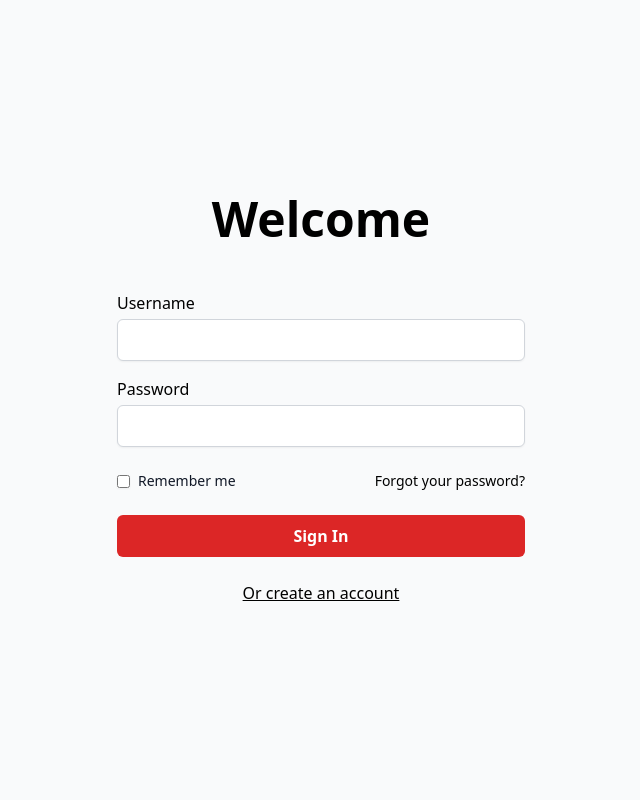
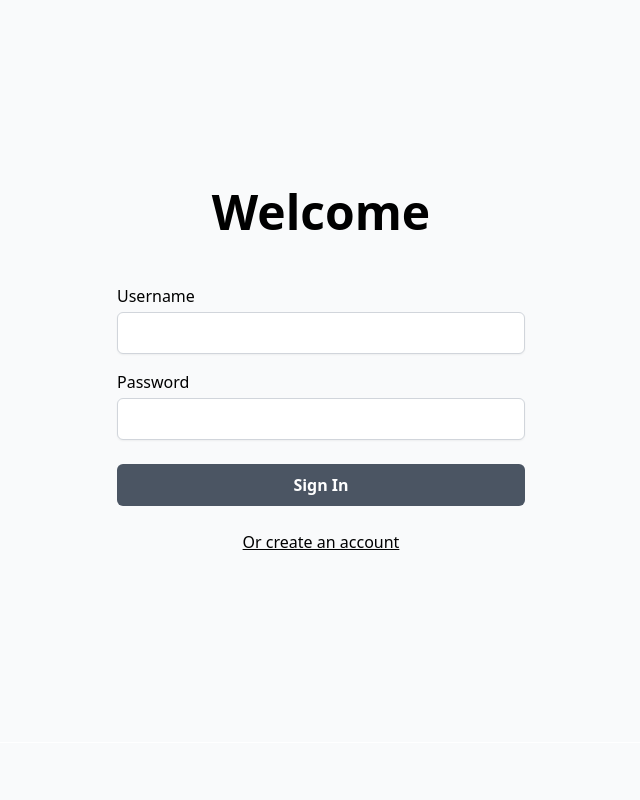
Before and after one commit to leflores-fisi/days-without-accidents, a PHP site: page /login.php in a window 1280 px wide. Shown: the part 57-857 px from the top of the page, without its empty margins (319-959 px from the left). After the commit the page ends 607 px from the top, so only its background shows below. Run offline with PHP 8.4, Linux system fonts and the light colour scheme; some libraries are stand-ins or nearby versions.

Commit message:
Change forms styles

```diff
--- a/index.php
+++ b/index.php
@@ -5,7 +5,7 @@
 <main class="container m-auto h-full">
   <div class="h-full mt-16 text-center justify-start">
     <div class="flex flex-col justify-start w-1/2">
-      <h1 class="text-6xl mb-4 font-bold text-left">Days without accidents</h1>
+      <h1 class="text-6xl mb-4 font-bold text-left">Days without<br>accidents</h1>
       <span class="text-lg inline-flex text-left">Start counting and recording your accidents</span>
     </div>
   </div>
--- a/login.php
+++ b/login.php
@@ -38,30 +38,23 @@
 ?>
 
 <?php require_once "partials/header.php" ?>
-<div class="w-full min-h-screen bg-gray-50 flex flex-col sm:justify-center items-center pt-6 sm:pt-0">
+<div class="w-full fullscreen bg-gray-50 flex flex-col sm:justify-center items-center pt-6 sm:pt-0">
   <div class="w-full sm:max-w-md p-5 mx-auto">
     <h2 class="mb-12 text-center text-5xl font-extrabold">Welcome</h2>
     <form method="POST" action="login.php">
       <div class="mb-4">
         <label class="block mb-1" for="username">Username</label>
-        <input id="username" type="text" name="username" class="py-2 px-3 border border-gray-300 focus:border-red-300 focus:outline-none focus:ring focus:ring-red-200 focus:ring-opacity-50 rounded-md shadow-sm disabled:bg-gray-100 mt-1 block w-full" />
+        <input id="username" type="text" name="username" class="py-2 px-3 border border-gray-300 focus:border-gray-300 focus:outline-none focus:ring focus:ring-gray-200 focus:ring-opacity-50 rounded-md shadow-sm disabled:bg-gray-100 mt-1 block w-full" />
       </div>
       <div class="mb-4">
         <label class="block mb-1" for="password">Password</label>
-        <input id="password" type="password" name="password" class="py-2 px-3 border border-gray-300 focus:border-red-300 focus:outline-none focus:ring focus:ring-red-200 focus:ring-opacity-50 rounded-md shadow-sm disabled:bg-gray-100 mt-1 block w-full" />
-      </div>
-      <div class="mt-6 flex items-center justify-between">
-        <div class="flex items-center">
-          <input id="remember_me" type="checkbox" class="border border-gray-300 text-red-600 shadow-sm focus:border-red-300 focus:ring focus:ring-red-200 focus:ring-opacity-50" />
-          <label for="remember_me" class="ml-2 block text-sm leading-5 text-gray-900"> Remember me </label>
-        </div>
-        <a href="#" class="text-sm"> Forgot your password? </a>
+        <input id="password" type="password" name="password" class="py-2 px-3 border border-gray-300 focus:border-gray-300 focus:outline-none focus:ring focus:ring-gray-200 focus:ring-opacity-50 rounded-md shadow-sm disabled:bg-gray-100 mt-1 block w-full" />
       </div>
       <div class="mt-6">
-        <button class="w-full inline-flex items-center justify-center px-4 py-2 bg-red-600 border border-transparent rounded-md font-semibold capitalize text-white hover:bg-red-700 active:bg-red-700 focus:outline-none focus:border-red-700 focus:ring focus:ring-red-200 disabled:opacity-25 transition">Sign In</button>
+        <button class="w-full inline-flex items-center justify-center px-4 py-2 bg-gray-600 border border-transparent rounded-md font-semibold capitalize text-white hover:bg-gray-700 active:bg-gray-700 focus:outline-none focus:border-gray-700 focus:ring focus:ring-gray-200 disabled:opacity-25 transition">Sign In</button>
       </div>
       <?php if ($login_error): ?>
-        <span class="text-red-600"><?= $login_error ?></span>
+        <span class="text-gray-600"><?= $login_error ?></span>
       <?php endif ?>
       <div class="mt-6 text-center">
         <a href="register.php" class="underline">Or create an account</a>
--- a/partials/header.php
+++ b/partials/header.php
@@ -10,6 +10,7 @@
   <meta name="viewport" content="width=device-width, initial-scale=1.0">
   <title>Days without accidents</title>
   <script src="https://cdn.tailwindcss.com"></script>
+  <link rel="stylesheet" href="static/css/main.css">
 </head>
 
 <body class="h-full min-h-full">
--- /dev/null
+++ b/static/css/main.css
@@ -0,0 +1,3 @@
+.fullscreen {
+  height: calc(100vh - 58px);
+}
```
Also changed, not shown: register.php (+5 -11 lines).
